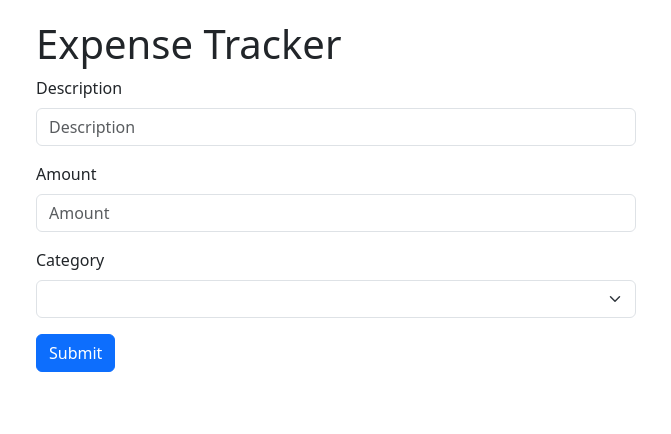
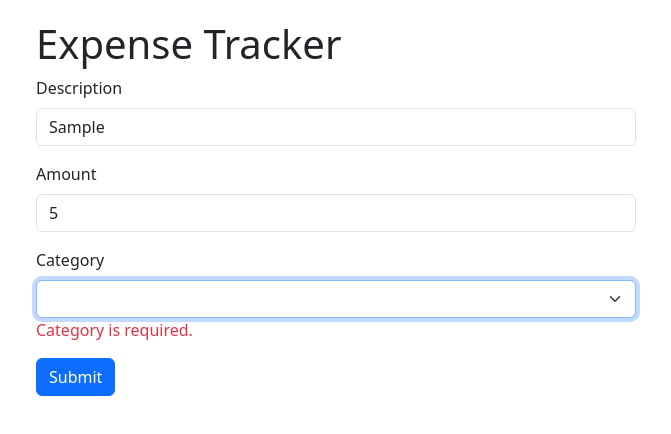
Before and after one commit to obaidkhan22/Expense-Tracker-app, a React (Vite) app: page / in a window 1280 px wide. Both pictures are taken after typing "Sample", "5" into the empty fields and a click on the button "Submit". Shown: the top 434 px of the page, without its empty margins (304-975 px from the left). Built offline with nearby package versions, Linux system fonts and the light colour scheme.

Commit message:
validate the ExpenseForm with Zod

```diff
--- a/package.json
+++ b/package.json
@@ -10,10 +10,12 @@
     "preview": "vite preview"
   },
   "dependencies": {
+    "@hookform/resolvers": "^3.3.4",
     "bootstrap": "^5.3.3",
     "react": "^18.2.0",
     "react-dom": "^18.2.0",
-    "react-hook-form": "^7.51.3"
+    "react-hook-form": "^7.51.3",
+    "zod": "^3.23.5"
   },
   "devDependencies": {
     "@types/react": "^18.2.66",
--- /dev/null
+++ b/src/categories.tsx
@@ -0,0 +1,5 @@
+export const categories = [
+  { value: "groceries", label: "Groceries" },
+  { value: "utilities", label: "Utilities" },
+  { value: "entertainment", label: "Entertainment" },
+];
--- a/src/components/ExpenseForm.tsx
+++ b/src/components/ExpenseForm.tsx
@@ -1,8 +1,29 @@
 import { useForm } from "react-hook-form";
 import "./ExpenseTracker.css";
+import { z } from "zod";
+import { categories } from "../categories";
+import { zodResolver } from "@hookform/resolvers/zod";
 
+const categoriesValues = ["gorceries", "utilities", "entertainment"] as const;
+
+const schema = z.object({
+  description: z
+    .string({})
+    .min(3, { message: "Description should be at least 3 characters." }),
+  amount: z.number({ invalid_type_error: "Amount is required." }),
+  category: z.enum(categoriesValues, { message: "Category is required." }),
+});
+
+type FormData = z.infer<typeof schema>;
 const ExpenseForm = () => {
-  const { register, reset, handleSubmit } = useForm();
+  const {
+    register,
+    reset,
+    handleSubmit,
+    formState: { errors },
+  } = useForm<FormData>({
+    resolver: zodResolver(schema),
+  });
   return (
     <div className="wrapper">
       <div className="form">
@@ -24,19 +45,24 @@ const ExpenseForm = () => {
               id="description"
               placeholder="Description"
             />
+            {errors.description && (
+              <p className="text-danger">{errors.description.message}</p>
+            )}
           </div>
           <div className="mb-3">
             <label htmlFor="amount" className="form-label">
               Amount
             </label>
             <input
-              {...register("amount")}
+              {...register("amount", { valueAsNumber: true })}
               type="number"
-              min={3}
               max={200}
               placeholder="Amount"
               className="form-control"
             />
+            {errors.amount && (
+              <p className="text-danger">{errors.amount.message}</p>
+            )}
           </div>
           <div className="mb-3">
             <label htmlFor="category" className="form-label">
@@ -48,10 +74,15 @@ const ExpenseForm = () => {
               className="form-select"
             >
               <option value=""></option>
-              <option value="groceries">Groceries</option>
-              <option value="utilities">Utilities</option>
-              <option value="entertainment">Entertainment</option>
+              {categories.map((category, index) => (
+                <option value={category.value} key={index}>
+                  {category.label}
+                </option>
+              ))}
             </select>
+            {errors.category && (
+              <p className="text-danger">{errors.category.message}</p>
+            )}
           </div>
           <button type="submit" className="btn btn-primary">
             Submit
```
Also changed, not shown: 1 other file (tests, documents, lock files or other folders).
